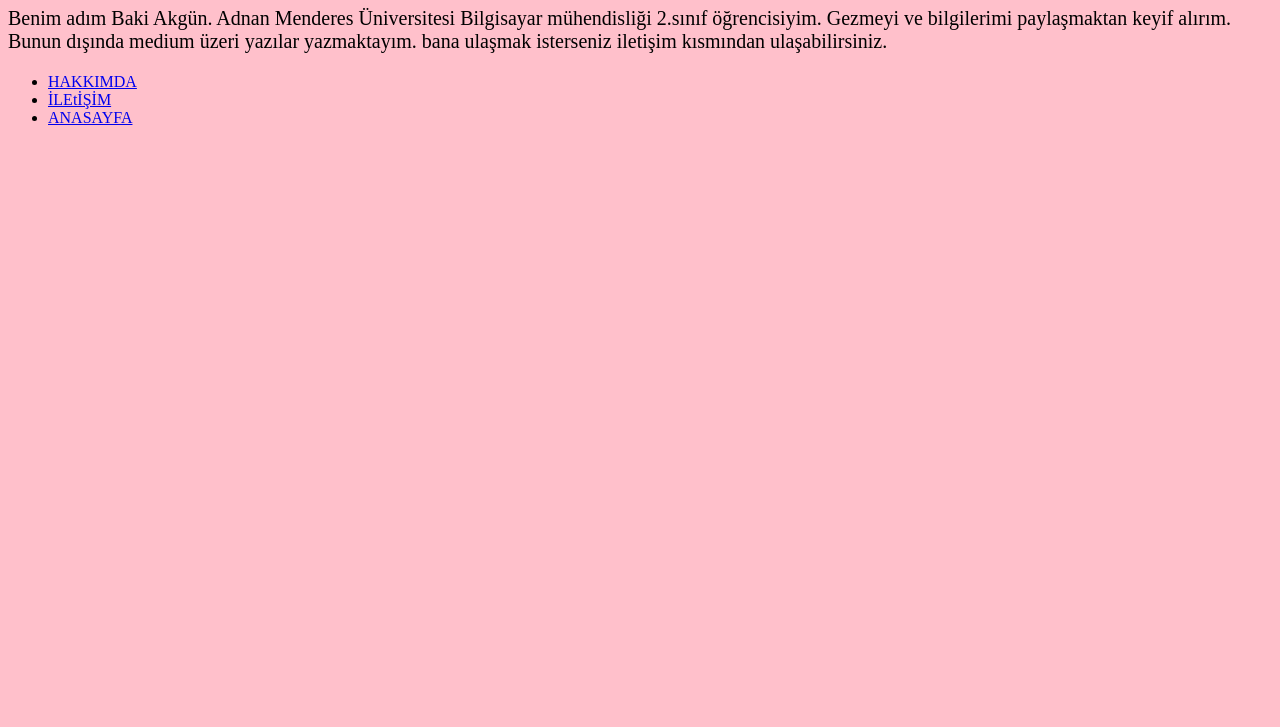
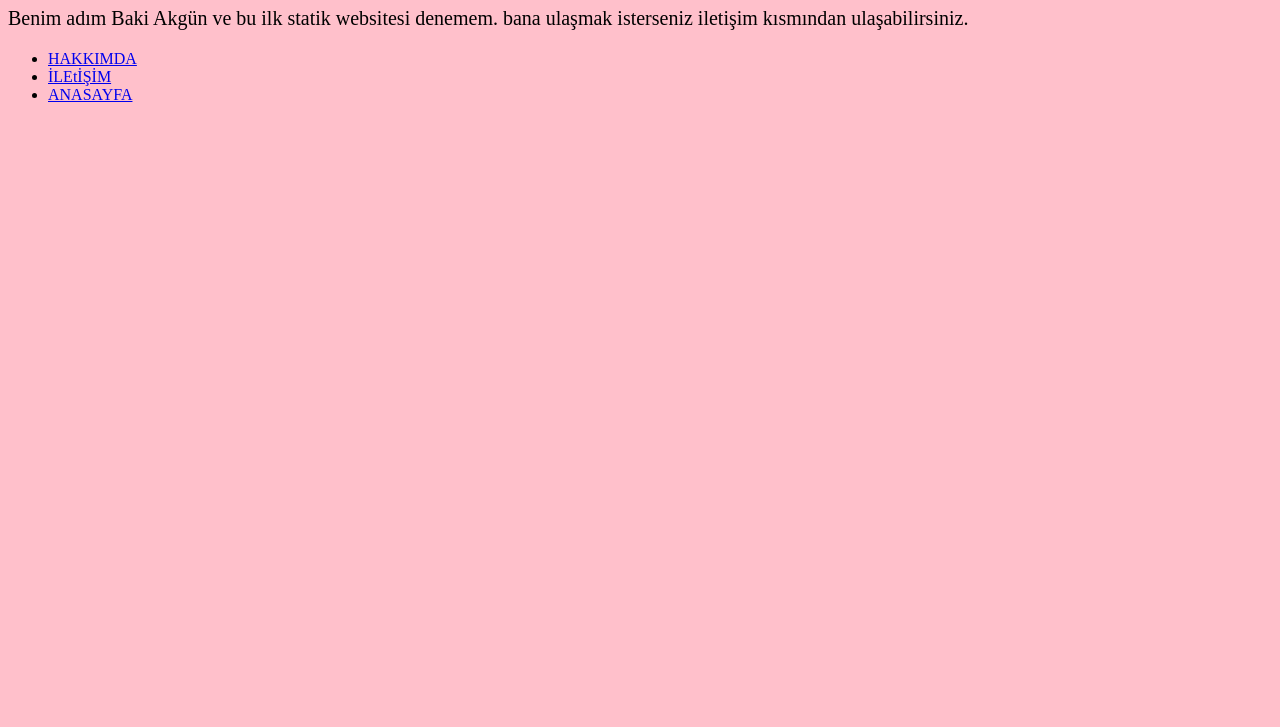
Before and after one commit to BakiAkgun1/Front-End-Applications, a plain HTML site: page aydınaktivite/ind.html in a window 1280 px wide. Shown: the part 73-800 px from the top of the page. Drawn offline with Linux system fonts and the light colour scheme.

Commit message:
Update ind.html

```diff
--- a/aydınaktivite/ind.html
+++ b/aydınaktivite/ind.html
@@ -9,8 +9,7 @@
 </head>
 <body bgcolor="pink">
     <h1>Hakkımda </h1>
-    <p class="font-medium "> Benim adım Baki Akgün. Adnan Menderes Üniversitesi Bilgisayar mühendisliği 2.sınıf öğrencisiyim.
-        Gezmeyi ve bilgilerimi paylaşmaktan keyif alırım.<br> Bunun dışında medium üzeri yazılar yazmaktayım.
+    <p class="font-medium "> Benim adım Baki Akgün ve bu ilk statik websitesi denemem.
           bana ulaşmak isterseniz iletişim kısmından ulaşabilirsiniz.
     </p>
 
```
